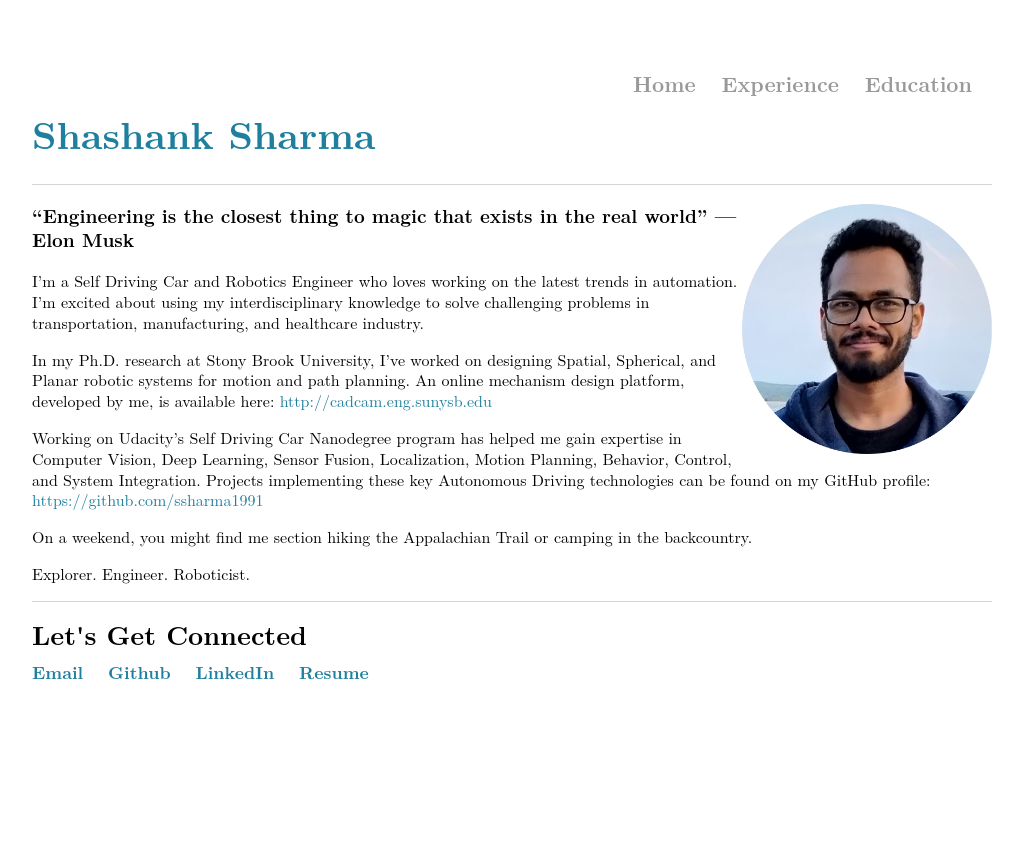
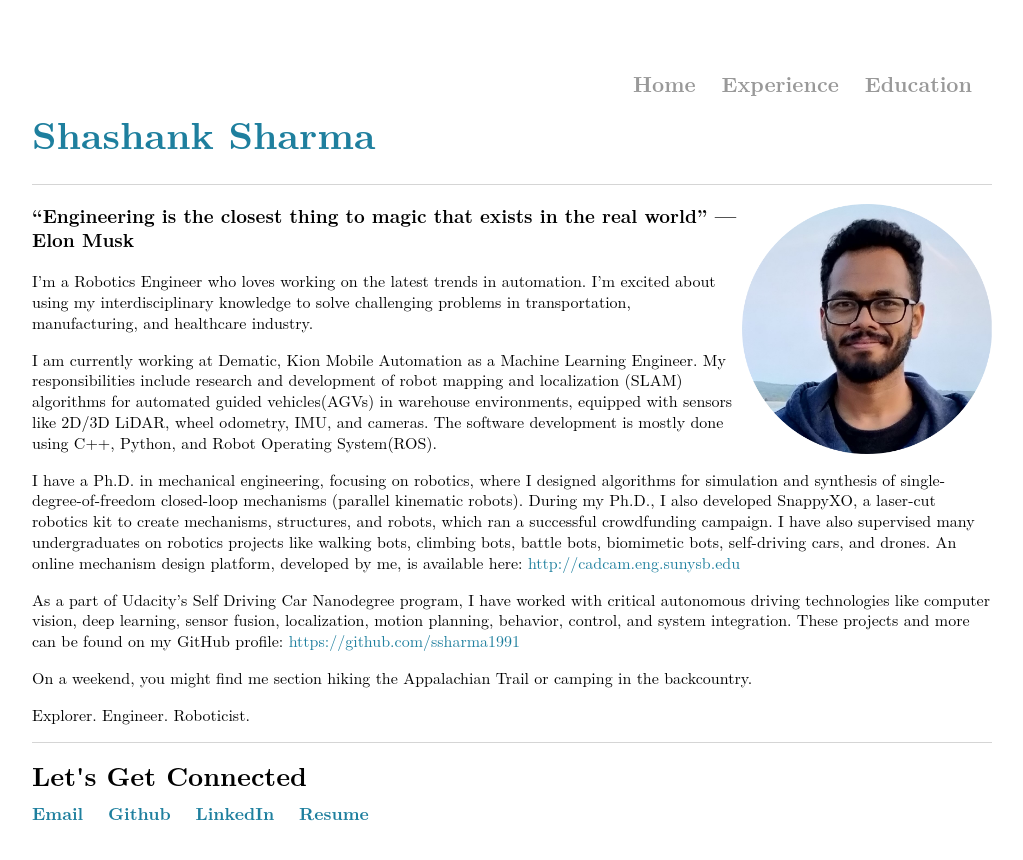
Before and after one commit to ssharma1991/ssharma1991.github.io, a Jekyll site: the page built from index.md, in a window 1280 px wide. Shown: the top 860 px of the page, without its empty margins (128-1151 px from the left). Built offline with Jekyll 4.4.1, drawn with Linux system fonts in a browser that asks for light colours.

Commit message:
feat: updated Home page

```diff
--- a/index.md
+++ b/index.md
@@ -11,11 +11,13 @@ heading: Shashank Sharma
 
 ### “Engineering is the closest thing to magic that exists in the real world” — Elon Musk
 
-I'm a Self Driving Car and Robotics Engineer who loves working on the latest trends in automation. I'm excited about using my interdisciplinary knowledge to solve challenging problems in transportation, manufacturing, and healthcare industry.
+I'm a Robotics Engineer who loves working on the latest trends in automation. I'm excited about using my interdisciplinary knowledge to solve challenging problems in transportation, manufacturing, and healthcare industry.
 
-In my Ph.D. research at Stony Brook University, I've worked on designing Spatial, Spherical, and Planar robotic systems for motion and path planning. An online mechanism design platform, developed by me, is available here: [http://cadcam.eng.sunysb.edu](http://cadcam.eng.sunysb.edu)
+I am currently working at Dematic, Kion Mobile Automation as a Machine Learning Engineer. My responsibilities include research and development of robot mapping and localization (SLAM) algorithms for automated guided vehicles(AGVs) in warehouse environments, equipped with sensors like 2D/3D LiDAR, wheel odometry, IMU, and cameras. The software development is mostly done using C++, Python, and Robot Operating System(ROS).
 
-Working on Udacity's Self Driving Car Nanodegree program has helped me gain expertise in Computer Vision, Deep Learning, Sensor Fusion, Localization, Motion Planning, Behavior, Control, and System Integration. Projects implementing these key Autonomous Driving technologies can be found on my GitHub profile: [https://github.com/ssharma1991](https://github.com/ssharma1991)
+I have a Ph.D. in mechanical engineering, focusing on robotics, where I designed algorithms for simulation and synthesis of single-degree-of-freedom closed-loop mechanisms (parallel kinematic robots). During my Ph.D., I also developed SnappyXO, a laser-cut robotics kit to create mechanisms, structures, and robots, which ran a successful crowdfunding campaign. I have also supervised many undergraduates on robotics projects like walking bots, climbing bots, battle bots, biomimetic bots, self-driving cars, and drones. An online mechanism design platform, developed by me, is available here: [http://cadcam.eng.sunysb.edu](http://cadcam.eng.sunysb.edu)
+
+As a part of Udacity's Self Driving Car Nanodegree program, I have worked with critical autonomous driving technologies like computer vision, deep learning, sensor fusion, localization, motion planning, behavior, control, and system integration. These projects and more can be found on my GitHub profile: [https://github.com/ssharma1991](https://github.com/ssharma1991)
 
 On a weekend, you might find me section hiking the Appalachian Trail or camping in the backcountry.
 
```
Also changed, not shown: coursework/index.md (deleted, +0 -37 lines).
